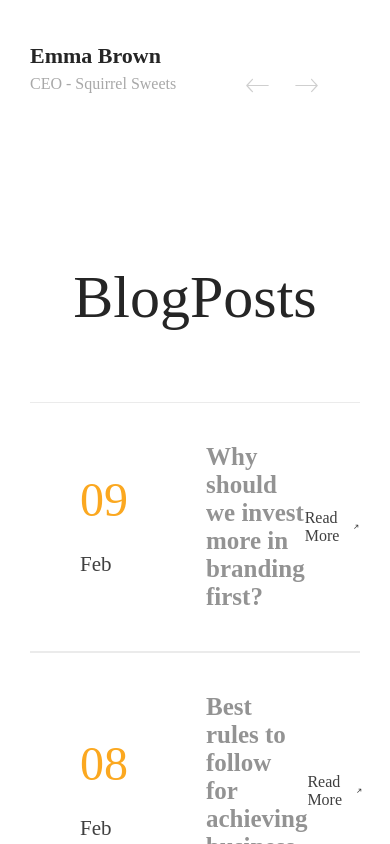
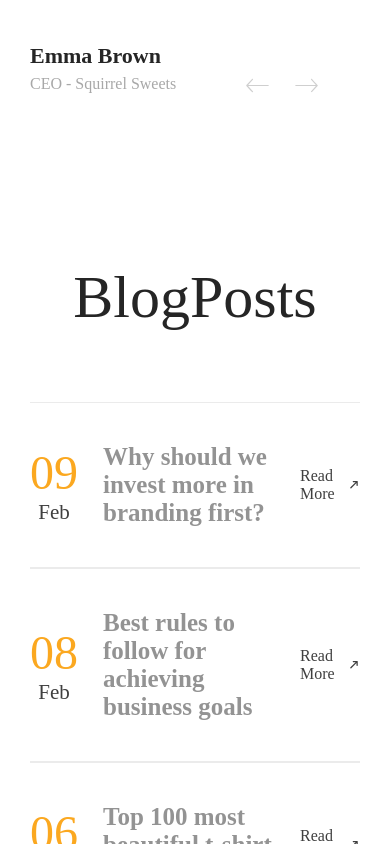
Before and after one commit to evan-weissrussland/portfolio, a React app: page / in a window 390 px wide. Shown: the part 11156-12000 px from the top of the page. Built offline with nearby package versions, Linux system fonts and the light colour scheme.

Commit message:
адаптив BlogPosts

```diff
--- a/src/components/Blog/BlogPostsWrapper.tsx
+++ b/src/components/Blog/BlogPostsWrapper.tsx
@@ -2,7 +2,6 @@ import React from 'react';
 import sprite from "../../images/sprite.svg";
 import styled from "styled-components";
 import {Button} from "../assets/Button";
-
 
 const posts = [
     {
@@ -24,7 +23,7 @@ export const MyBlog = () => {
                 {posts.map(p => <Post key={p.id}>
                     <div>{p.date} <span>{p.month}</span></div>
                     <p>{p.post}
-                        <button>Read More
+                        <button> <span>Read More</span>
                             <svg width={"10"} height={'10'}
                                  viewBox={'0 0 10 10'}
                                  fill="none"
@@ -60,22 +59,37 @@ const BlogPostsWrapper = styled.div`
         border: 1px solid rgba(0, 0, 0, 0.22);
     }
 `
+
 const BlogPosts = styled.ul`
     max-width: 990px;
     width: 100%;
     margin-bottom: 80px;
 `
+
 const Post = styled.li`
     display: flex;
     align-items: center;
     padding: 40px 50px;
     border-top: 1px solid #ebebeb;
     border-bottom: 1px solid #ebebeb;
+    justify-content: space-between;
+    gap: 25px;
+
+    @media (max-width: 750px) {
+        padding: 40px 0;
+    }
 
     div {
+        white-space: nowrap;
+        width: 91px;
         color: #fba820;
         font: 48px serif;
-        margin-right: 78px;
+
+        @media (max-width: 550px) {
+            display: flex;
+            flex-direction: column;
+            align-items: center;
+        }
 
         span {
             color: #3f3f3f;
@@ -84,6 +98,7 @@ const Post = styled.li`
     }
 
     p {
+        max-width: 721px;
         flex-grow: 1;
         display: flex;
         color: #939393;
@@ -91,6 +106,7 @@ const Post = styled.li`
         cursor: default;
         align-items: center;
         justify-content: space-between;
+        gap: 25px;
 
         &:hover {
             color: #535353;
@@ -103,12 +119,24 @@ const Post = styled.li`
             display: flex;
             gap: 10px;
             align-items: center;
-            cursor: pointer;
+            cursor: default;
+
+            span {
+                white-space: nowrap;
+            }
+
+            @media (max-width: 750px) {
+                gap: 0;
+
+                & span {
+                    width: 50px;
+                    white-space: normal;
+                }
+            }
 
             svg {
                 fill: #3f3f3f;
             }
         }
-
     }
 `
```
